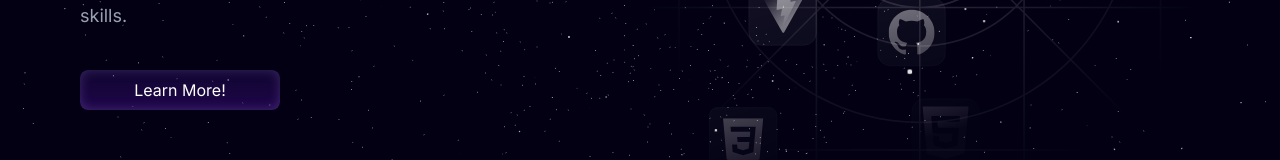
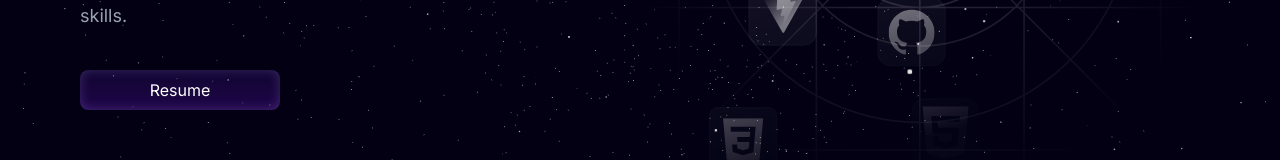
Before and after one commit to knownstranger-Tapasya/Space-Portfolio, a Next.js app: page / in a window 1280 px wide. Shown: the part 533-693 px from the top of the page. Built offline with nearby package versions, Linux system fonts and the light colour scheme; a web font is replaced by a local one.

Commit message:
added resume

```diff
--- a/components/sub/HeroContent.tsx
+++ b/components/sub/HeroContent.tsx
@@ -52,9 +52,11 @@ className="flex flex-col-reverse md:flex-row items-center justify-center px-5 md
         </motion.p>
         <motion.a
           variants={slideInFromLeft(1)}
+          href="/RESUME.pdf"
+          download="Tapasya&apos;s Resume"
           className="py-2 button-primary text-center text-white cursor-pointer rounded-lg max-w-[200px]"
         >
-          Learn More!
+          Resume
         </motion.a>
       </div>
 
```
Also changed, not shown: 1 other file (tests, documents, lock files or other folders).
